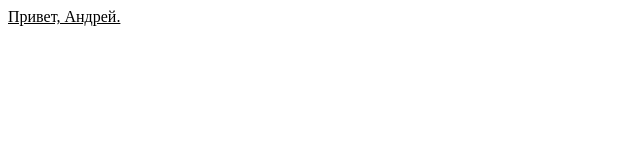
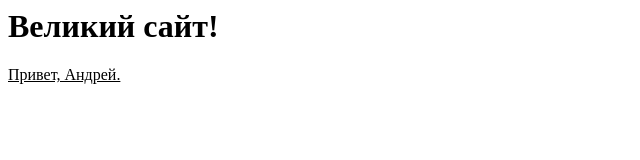
Before and after one commit to Agregati4/first-project, a plain HTML site: page index.html in a window 1280 px wide. Shown: the whole page, without its empty margins (0-640 px from the left). Drawn offline with Linux system fonts and the light colour scheme.

Commit message:
Новая строчка

```diff
--- a/index.html
+++ b/index.html
@@ -3,6 +3,7 @@
     <link rel="stylesheet" href="style.css">
   </head>
   <body>
+    <h1>Великий сайт!</h1>
     <p class="hello">Привет, Андрей.</p>
   </body>
 </html>
```
